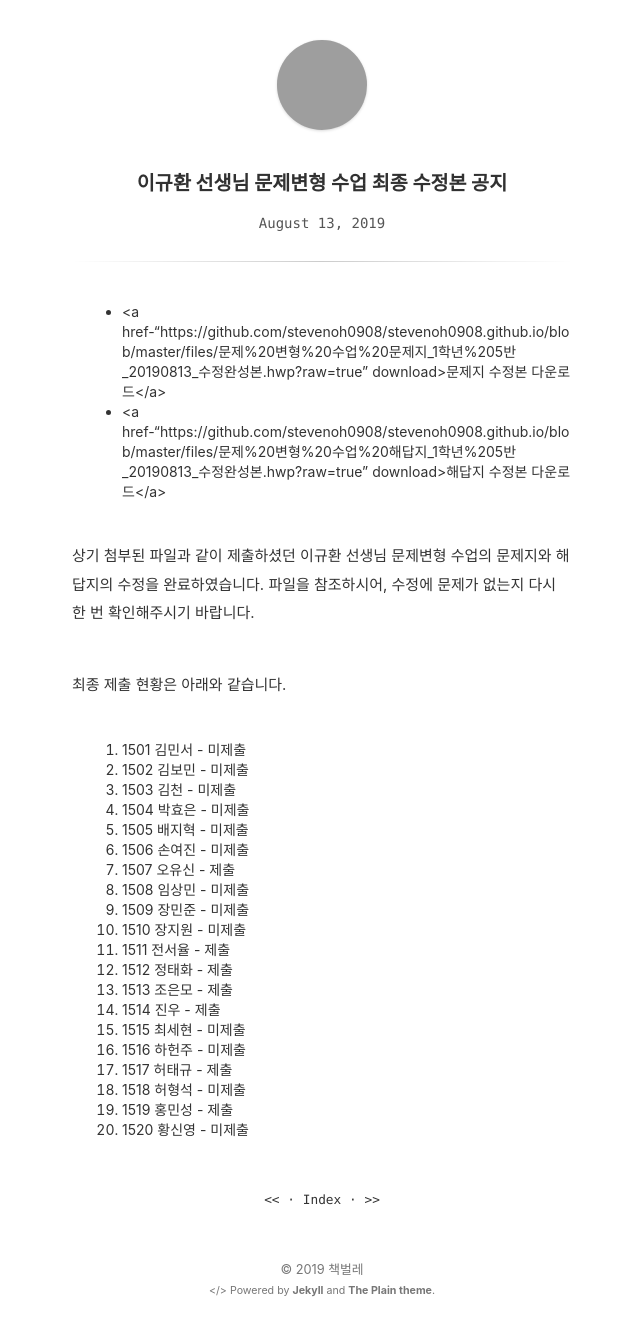
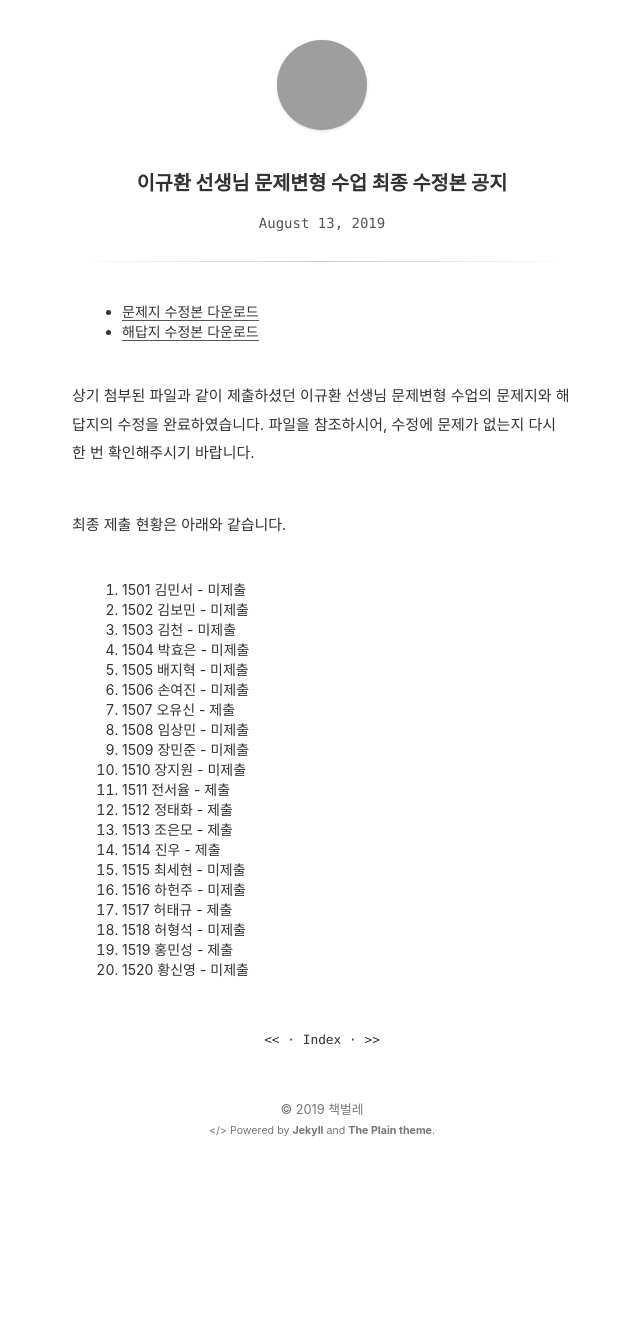
Before and after one commit to stevenoh0908/stevenoh0908.github.io, a Jekyll site: the page built from _posts/2019-08-13-이규환 선생님 문제변형 수업 최종 수정본 공지.md, in a window 1280 px wide, cut to the strip 0-1336 px from the top of the page. Shown: the whole strip, without its empty margins (318-958 px from the left). Built offline with Jekyll 4.4.1, drawn with Linux system fonts in a browser that asks for light colours; comment, search, counter and statistics services are not loaded; after the commit the page ends 1176 px from its top, so only the background shows below that; grey boxes are pictures that could not be loaded.

Commit message:
Update 2019-08-13-이규환 선생님 문제변형 수업 최종 수정본 공지.md

```diff
--- a/_posts/2019-08-13-이규환 선생님 문제변형 수업 최종 수정본 공지.md
+++ b/_posts/2019-08-13-이규환 선생님 문제변형 수업 최종 수정본 공지.md
@@ -4,8 +4,8 @@
 status: notice
 ---
 
-- <a href-"https://github.com/stevenoh0908/stevenoh0908.github.io/blob/master/files/문제%20변형%20수업%20문제지_1학년%205반_20190813_수정완성본.hwp?raw=true" download>문제지 수정본 다운로드</a>
-- <a href-"https://github.com/stevenoh0908/stevenoh0908.github.io/blob/master/files/문제%20변형%20수업%20해답지_1학년%205반_20190813_수정완성본.hwp?raw=true" download>해답지 수정본 다운로드</a>
+- <a href="https://github.com/stevenoh0908/stevenoh0908.github.io/blob/master/files/문제%20변형%20수업%20문제지_1학년%205반_20190813_수정완성본.hwp?raw=true" download>문제지 수정본 다운로드</a>
+- <a href="https://github.com/stevenoh0908/stevenoh0908.github.io/blob/master/files/문제%20변형%20수업%20해답지_1학년%205반_20190813_수정완성본.hwp?raw=true" download>해답지 수정본 다운로드</a>
 
 상기 첨부된 파일과 같이 제출하셨던 이규환 선생님 문제변형 수업의 문제지와 해답지의 수정을 완료하였습니다. 파일을 참조하시어, 수정에 문제가 없는지 다시 한 번 확인해주시기 바랍니다.<br><br>
 
```
